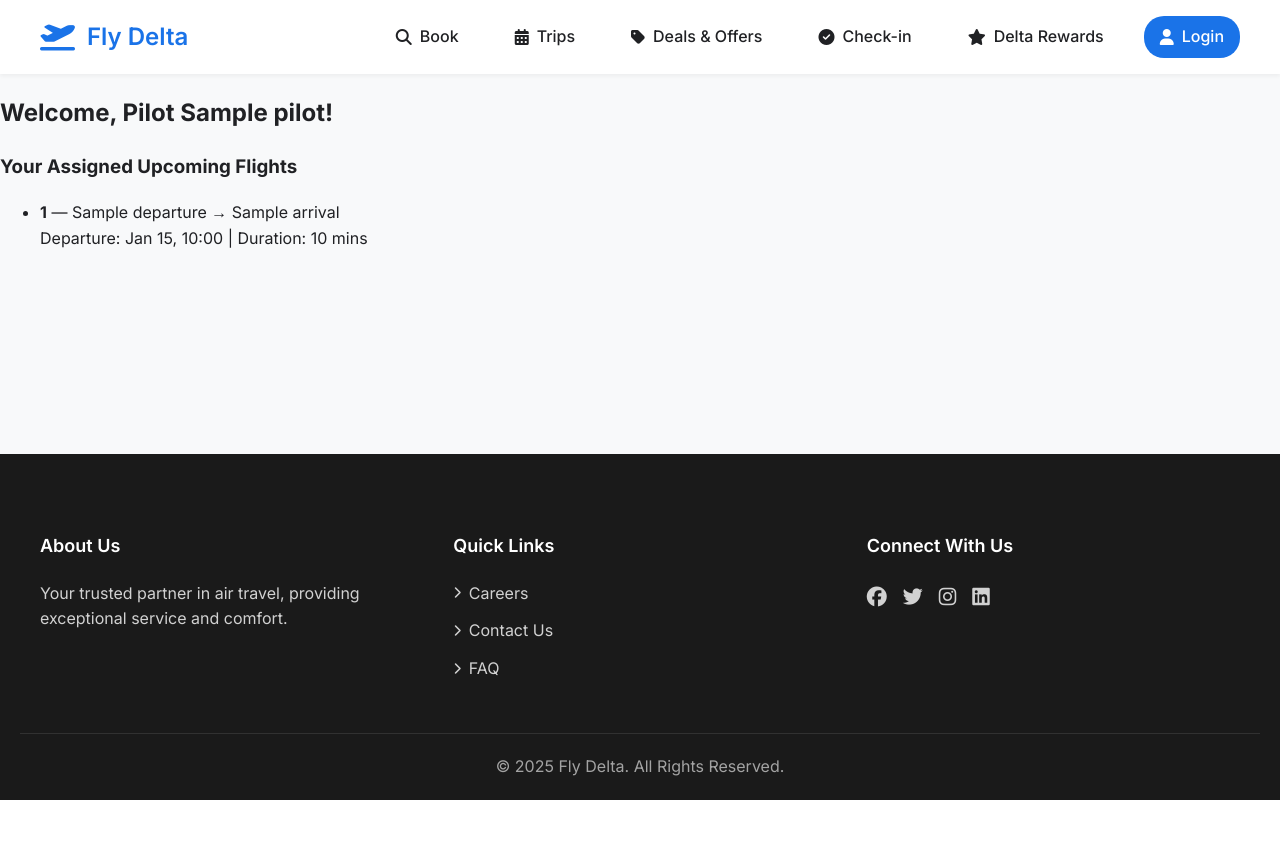
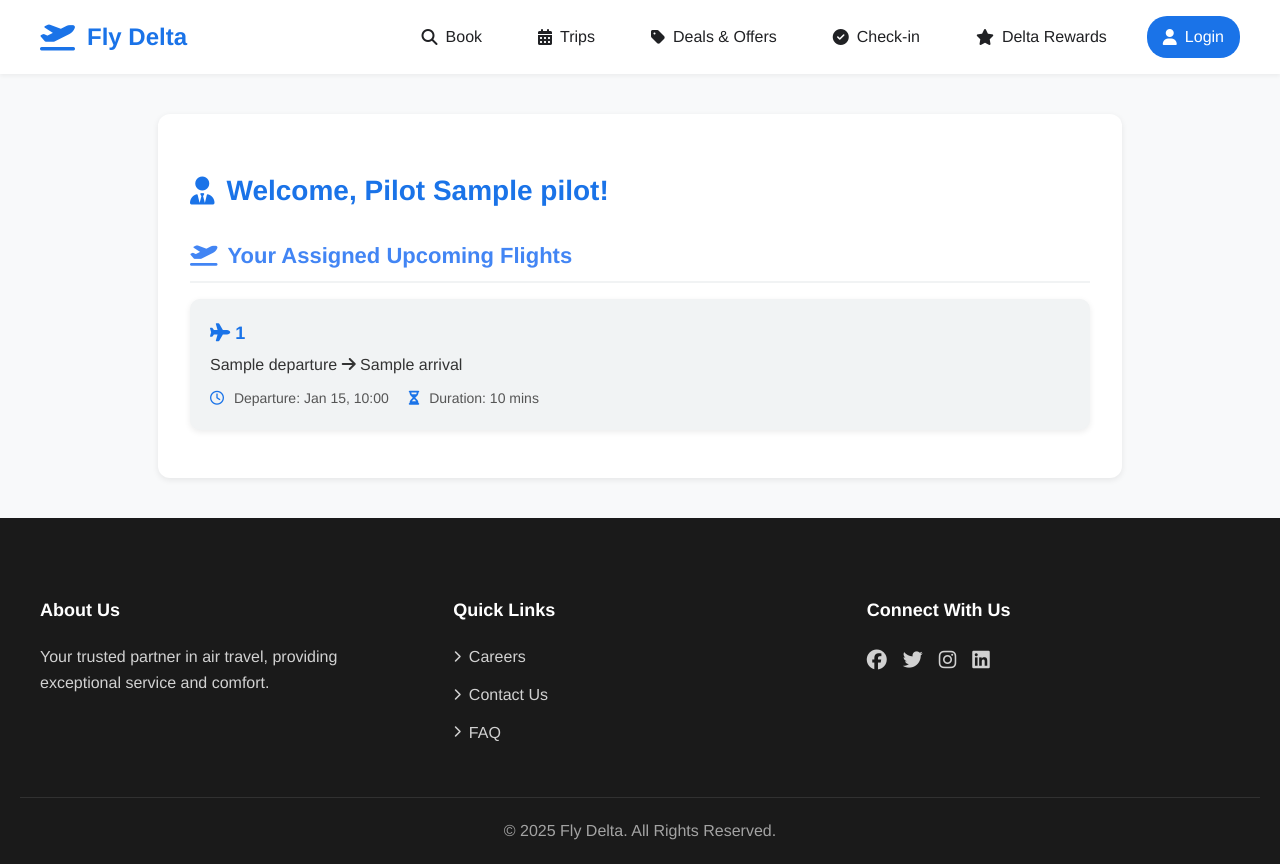
Before and after one commit to azrael-07/AirlineManagementSystem, a Django app: template apps/core/templates/pilot_dashboard.html in a window 1280 px wide. Before the commit the page ends 800 px from the top, so only its background shows below. Run offline with Django 3.2, Linux system fonts and the light colour scheme; the template is opened without the code that fills it: most values are stand-ins (such as "Sample title", 1, 10 or a date in 2020).

Commit message:
Update error page and pilot dashboard CSS

```diff
--- /dev/null
+++ b/apps/core/static/css/pilot_dashboard.css
@@ -0,0 +1,128 @@
+:root {
+  --primary-color: #1a73e8;
+  --secondary-color: #4285f4;
+  --accent-color: #34a853;
+  --background-color: #f8f9fa;
+  --text-color: #202124;
+  --light-gray: #f1f3f4;
+  --border-color: #dadce0;
+  --shadow: 0 2px 6px rgba(0, 0, 0, 0.08);
+}
+
+body {
+  background-color: var(--background-color);
+  font-family: "Helvetica Neue", Helvetica, Arial, sans-serif;
+  color: var(--text-color);
+}
+
+.pilot-dashboard-container {
+  max-width: 900px;
+  margin: 40px auto;
+  background: white;
+  padding: 32px;
+  border-radius: 12px;
+  box-shadow: var(--shadow);
+}
+
+.pilot-dashboard-container h2 {
+  font-size: 28px;
+  color: var(--primary-color);
+  display: flex;
+  align-items: center;
+  gap: 12px;
+  margin-bottom: 24px;
+}
+
+.pilot-dashboard-container h3 {
+  font-size: 22px;
+  color: var(--secondary-color);
+  display: flex;
+  align-items: center;
+  gap: 10px;
+  margin-bottom: 16px;
+  border-bottom: 2px solid var(--light-gray);
+  padding-bottom: 8px;
+}
+
+.flight-list {
+  list-style: none;
+  padding: 0;
+  margin: 0;
+}
+
+.flight-card {
+  background: var(--light-gray);
+  border-radius: 10px;
+  padding: 20px;
+  margin-bottom: 16px;
+  box-shadow: var(--shadow);
+  transition: transform 0.2s ease;
+}
+
+.flight-card:hover {
+  transform: translateY(-2px);
+  box-shadow: 0 4px 12px rgba(0, 0, 0, 0.1);
+}
+
+.flight-header {
+  display: flex;
+  flex-direction: column;
+  gap: 4px;
+  margin-bottom: 10px;
+}
+
+.flight-number {
+  font-weight: bold;
+  font-size: 18px;
+  color: var(--primary-color);
+}
+
+.flight-route {
+  font-size: 16px;
+  color: #333;
+}
+
+.flight-details {
+  display: flex;
+  flex-wrap: wrap;
+  gap: 20px;
+  font-size: 14px;
+  color: #555;
+}
+
+.flight-details i {
+  margin-right: 6px;
+  color: var(--primary-color);
+}
+
+.no-flights {
+  padding: 16px;
+  background-color: #fff3cd;
+  color: #856404;
+  border: 1px solid #ffeeba;
+  border-radius: 8px;
+  font-size: 16px;
+  display: flex;
+  align-items: center;
+  gap: 10px;
+}
+
+@media (max-width: 768px) {
+  .pilot-dashboard-container {
+    padding: 24px;
+    margin: 20px;
+  }
+
+  .flight-details {
+    flex-direction: column;
+    gap: 8px;
+  }
+
+  .pilot-dashboard-container h2 {
+    font-size: 24px;
+  }
+
+  .pilot-dashboard-container h3 {
+    font-size: 20px;
+  }
+}
--- a/apps/core/templates/pilot_dashboard.html
+++ b/apps/core/templates/pilot_dashboard.html
@@ -1,20 +1,33 @@
 {% extends "base.html" %}
+{% load static %}
 {% block title %}Pilot Dashboard{% endblock %}
 
+{% block extra_css %}
+<link rel="stylesheet" href="{% static 'css/pilot_dashboard.css' %}">
+{% endblock %}
+
 {% block content %}
-<h2>Welcome, Pilot {{Pilot}}!</h2>
+<div class="pilot-dashboard-container">
+  <h2><i class="fas fa-user-tie"></i> Welcome, Pilot {{ Pilot }}!</h2>
 
-<h3>Your Assigned Upcoming Flights</h3>
+  <h3><i class="fas fa-plane-departure"></i> Your Assigned Upcoming Flights</h3>
   {% if flights %}
-  <ul>
+    <ul class="flight-list">
       {% for flight in flights %}
-      <li>
-        <strong>{{ flight.flight_number }}</strong> — {{ flight.departure }} → {{ flight.arrival }} <br>
-        Departure: {{ flight.departure_time|date:"M d, H:i" }} | Duration: {{ flight.duration }} mins
+        <li class="flight-card">
+          <div class="flight-header">
+            <span class="flight-number"><i class="fas fa-plane"></i> {{ flight.flight_number }}</span>
+            <span class="flight-route">{{ flight.departure }} <i class="fas fa-arrow-right"></i> {{ flight.arrival }}</span>
+          </div>
+          <div class="flight-details">
+            <span><i class="far fa-clock"></i> Departure: {{ flight.departure_time|date:"M d, H:i" }}</span>
+            <span><i class="fas fa-hourglass-half"></i> Duration: {{ flight.duration }} mins</span>
+          </div>
         </li>
       {% endfor %}
     </ul>
   {% else %}
-  <p>You have no assigned flights coming up.</p>
+    <p class="no-flights"><i class="fas fa-info-circle"></i> You have no assigned flights coming up.</p>
   {% endif %}
+</div>
 {% endblock %}
```
Also changed, not shown: apps/core/static/css/error.css (added, +62 -0 lines), apps/core/templates/error.html (+16 -3 lines), apps/core/static/css/crew_dashboard.css (added). Lines whose indentation alone changed are shown as unchanged.
